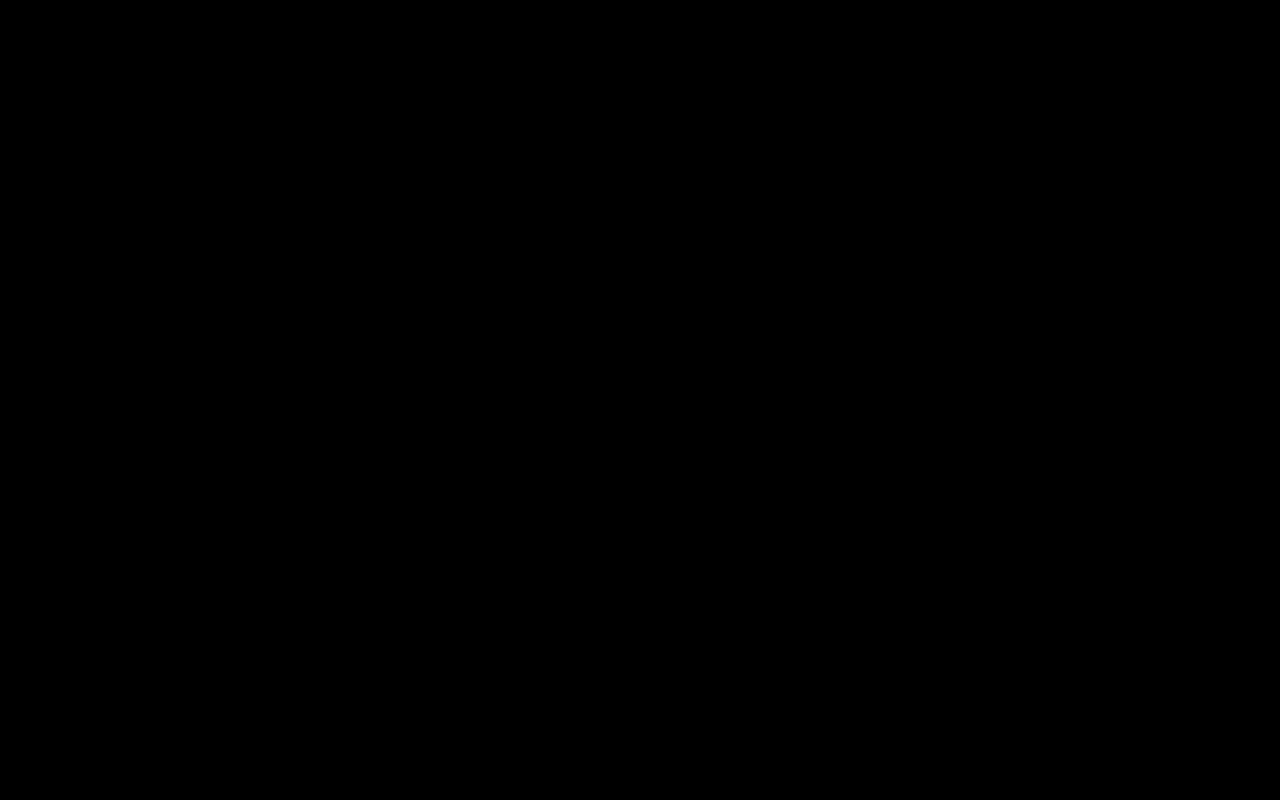
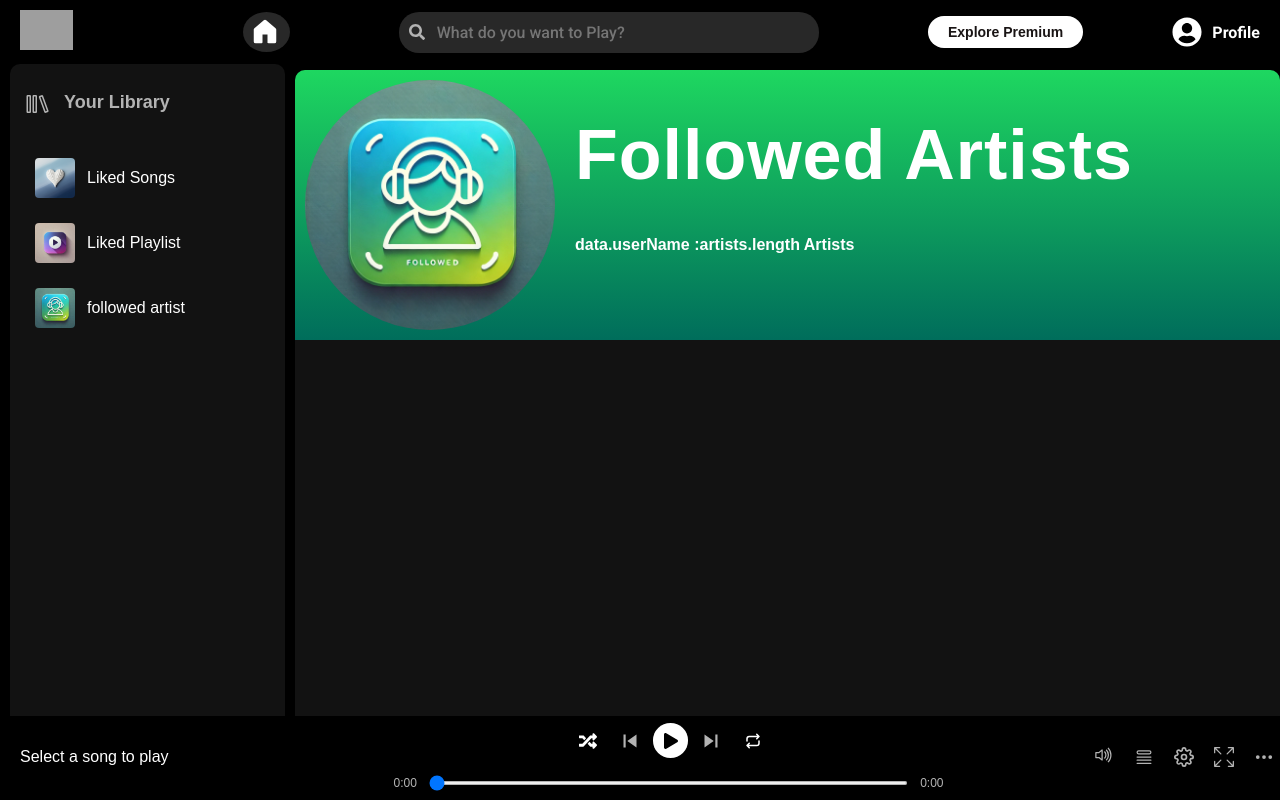
Before and after one commit to ThusalDilhara/Spotify-Clone-FrontEnd, a React (Vite) app: page /followedArtist in a window 1280 px wide. Before the commit this address had no page. Built offline with nearby package versions, Linux system fonts and the light colour scheme; grey boxes are pictures that could not be loaded.

Commit message:
header for followe artist

```diff
--- a/src/App.jsx
+++ b/src/App.jsx
@@ -12,6 +12,7 @@
 import { ToastContainer } from "react-toastify";
 import LikedSongPage from "./components/LikedSongPage";
 import Profile from "./components/Profile";
+import FollowedArtistPage from "./components/FollowedArtistPage";
 
 function App() {
   const updateSongRef = useRef(null);
@@ -84,6 +85,19 @@
              </div>
              } />
 
+           <Route
+            path="/followedArtist"
+            element={
+              <div>
+              <Header />
+              <Sidebar />
+              <FollowedArtistPage/>
+               <MusicPlayer
+                   updateSong={(fn) => (updateSongRef.current = fn)}/>
+             </div>
+             } />
+
+
 
 
         </Routes>
--- /dev/null
+++ b/src/components/FollowedArtistPage.jsx
@@ -0,0 +1,23 @@
+import React from 'react'
+import followedArtist from '../assets/followed_artist.webp';
+import '../styles/FollowedArtistPage.css';
+
+const FollowedArtistPage = () => {
+  return (
+    <div>
+      <div className='FollowedArtistPage'>
+      <div className='FollowedArtistPage_header'>
+      <img src={followedArtist} alt="Followed Artist" className='header_img' />
+       <div className='FollowedArtistPage_info'>
+      <h2>Followed Artists</h2>
+      <h4>data.userName :artists.length Artists</h4>
+      </div>
+   </div>
+
+</div>
+
+    </div>
+  )
+}
+
+export default FollowedArtistPage
--- a/src/components/sideBar.jsx
+++ b/src/components/sideBar.jsx
@@ -25,7 +25,10 @@
 
       </Link>
       <SidebarItem img={likedPlaylist} text="Liked Playlist" />
+
+      <Link to="/followedArtist">
       <SidebarItem img={followedArtist} text="followed artist" />
+      </Link>
 
     </div>
   );
--- /dev/null
+++ b/src/styles/FollowedArtistPage.css
@@ -0,0 +1,56 @@
+.FollowedArtistPage {
+  position: absolute;
+  top: 70px;
+  left: 295px;
+  right: 0;
+  bottom: 0;
+  overflow-y: auto;
+  background-color: var(--spotify-dark-gray);
+  color: var(--spotify-white);
+  box-sizing: border-box;
+  border-radius: 10px;
+}
+
+.FollowedArtistPage::-webkit-scrollbar {
+  width: 12px;
+}
+
+.FollowedArtistPage::-webkit-scrollbar-track {
+  background: var(--spotify-dark-gray);
+  border-radius: 6px;
+}
+
+.FollowedArtistPage::-webkit-scrollbar-thumb {
+  background-color: #2a2a2a;
+}
+
+.FollowedArtistPage::-webkit-scrollbar-thumb:hover {
+  background-color: #504f4f;
+}
+
+.FollowedArtistPage .header_img {
+  width: 250px;
+  height: 250px;
+  border-radius: 50%;
+}
+
+.FollowedArtistPage_header {
+  display: flex;
+  gap: 20px;
+  background: linear-gradient(to bottom, #1ed760, #006d5b);
+  padding: 10px;
+}
+
+.FollowedArtistPage_header h2 {
+  font-size: 70px;
+  font-weight: 900;
+  letter-spacing: 1px;
+  text-transform: capitalize;
+  margin-top: 25px;
+}
+
+.FollowedArtistPage_info {
+  display: flex;
+  flex-direction: column;
+  margin-top: 10px;
+}
```
